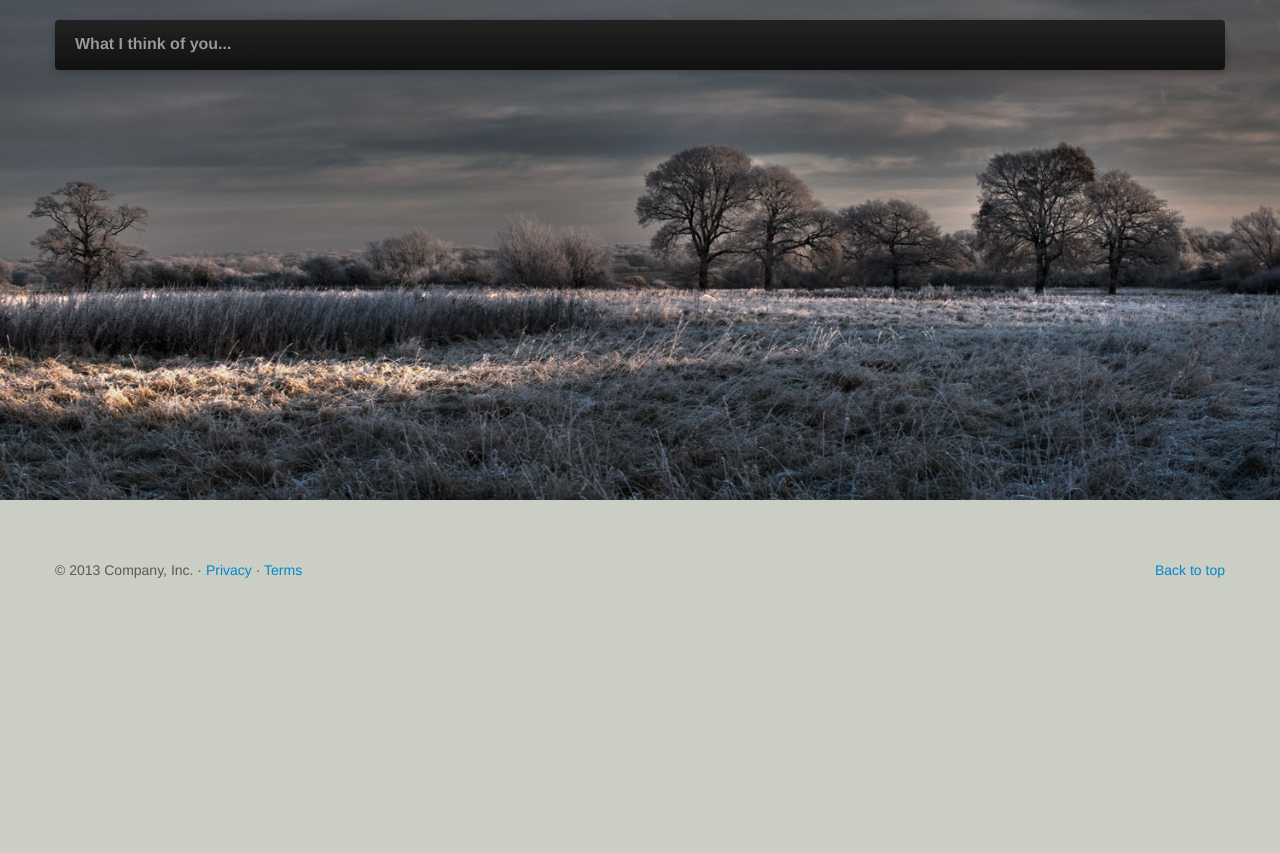
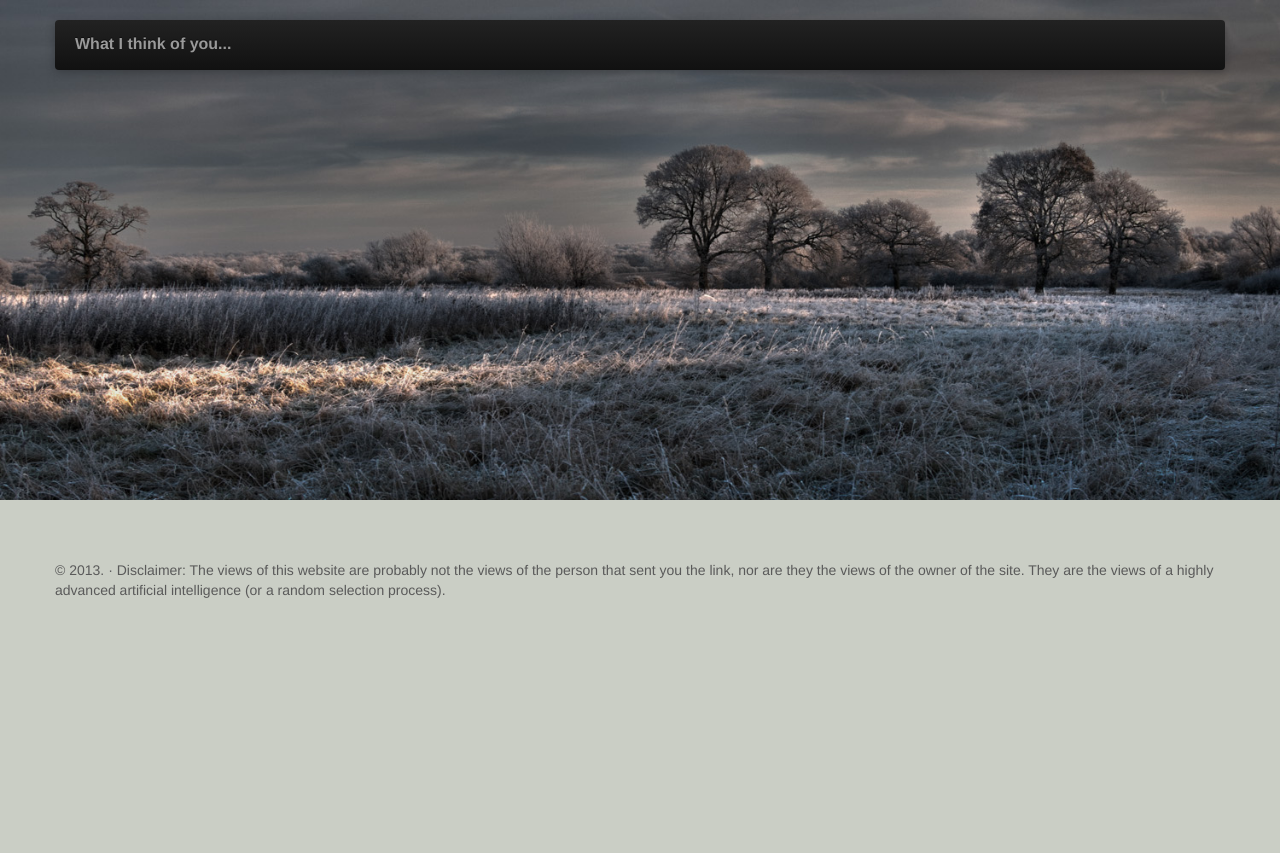
Before and after one commit to matjkd/thoughts, a PHP site: template application/views/template.php in a window 1280 px wide. Shown: the top 853 px of the page. Run offline with PHP 8.4, Linux system fonts and the light colour scheme; the template is opened without the code that fills it, so the values that code supplies are empty; some libraries are stand-ins or nearby versions.

Commit message:
added a disclaimer

```diff
--- a/application/views/template.php
+++ b/application/views/template.php
@@ -110,8 +110,9 @@
 
       <!-- FOOTER -->
       <footer>
-        <p class="pull-right"><a href="#">Back to top</a></p>
-        <p>&copy; 2013 Company, Inc. &middot; <a href="#">Privacy</a> &middot; <a href="#">Terms</a></p>
+
+        <p>&copy; 2013. &middot; Disclaimer: The views of this website are probably not the views of the person that sent you the link, nor are they the
+        	views of the owner of the site. They are the views of a highly advanced artificial intelligence (or a random selection process).
       </footer>
 
     </div><!-- /.container -->
```
